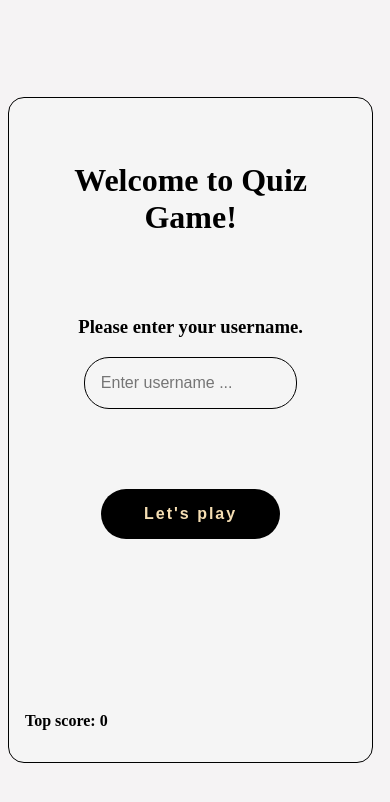
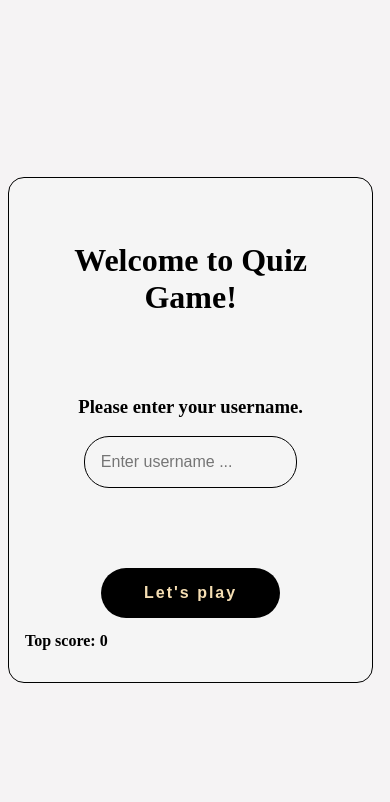
Before and after one commit to unaben/react_quiz_app, a React (Vite) app: page / in a window 390 px wide. Shown: the top 802 px of the page. Built offline with nearby package versions, Linux system fonts and the light colour scheme.

Commit message:
responsive adjusment

```diff
--- a/src/components/Card/Card.styles.css
+++ b/src/components/Card/Card.styles.css
@@ -1,5 +1,5 @@
 .card {
-  height: 600px;
+  height: fit-content;
   width: 80%;
   background-color: whitesmoke;
   padding: 2rem;
```
